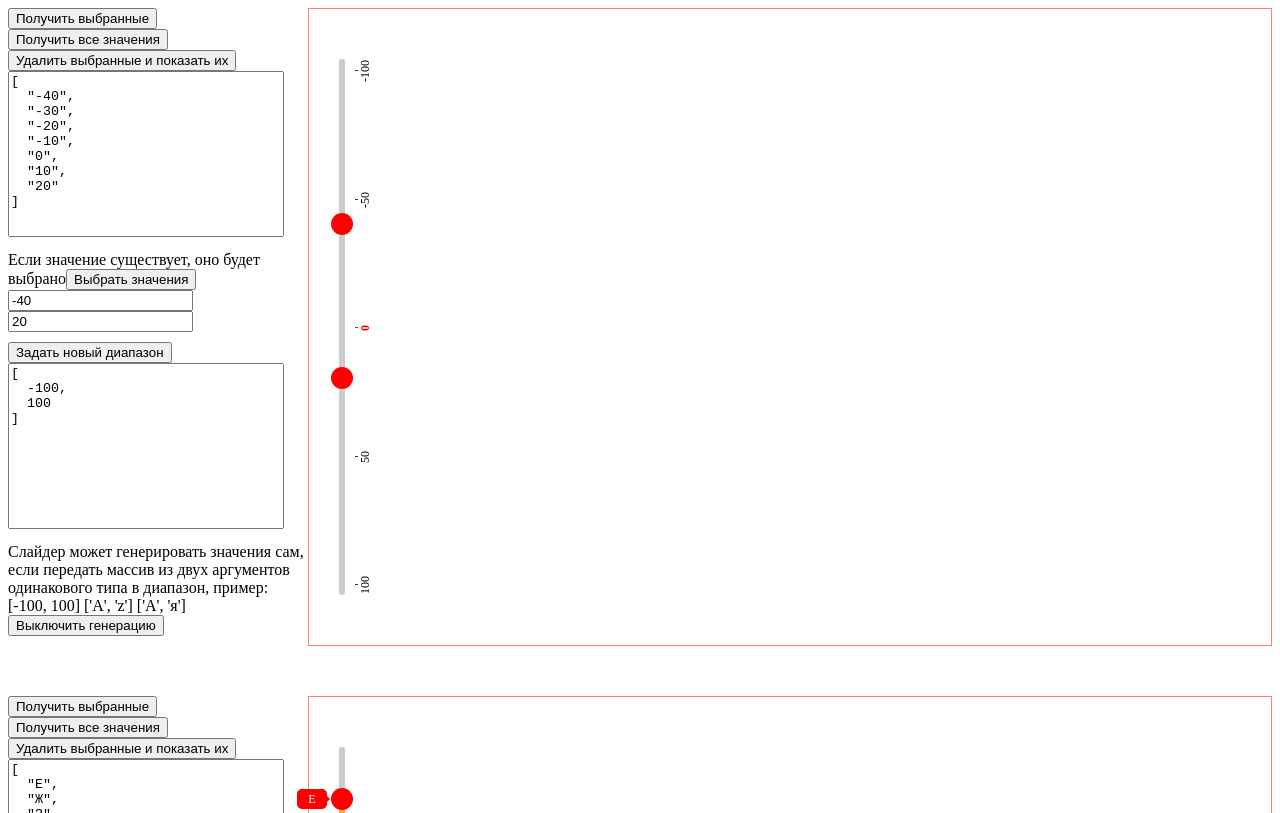
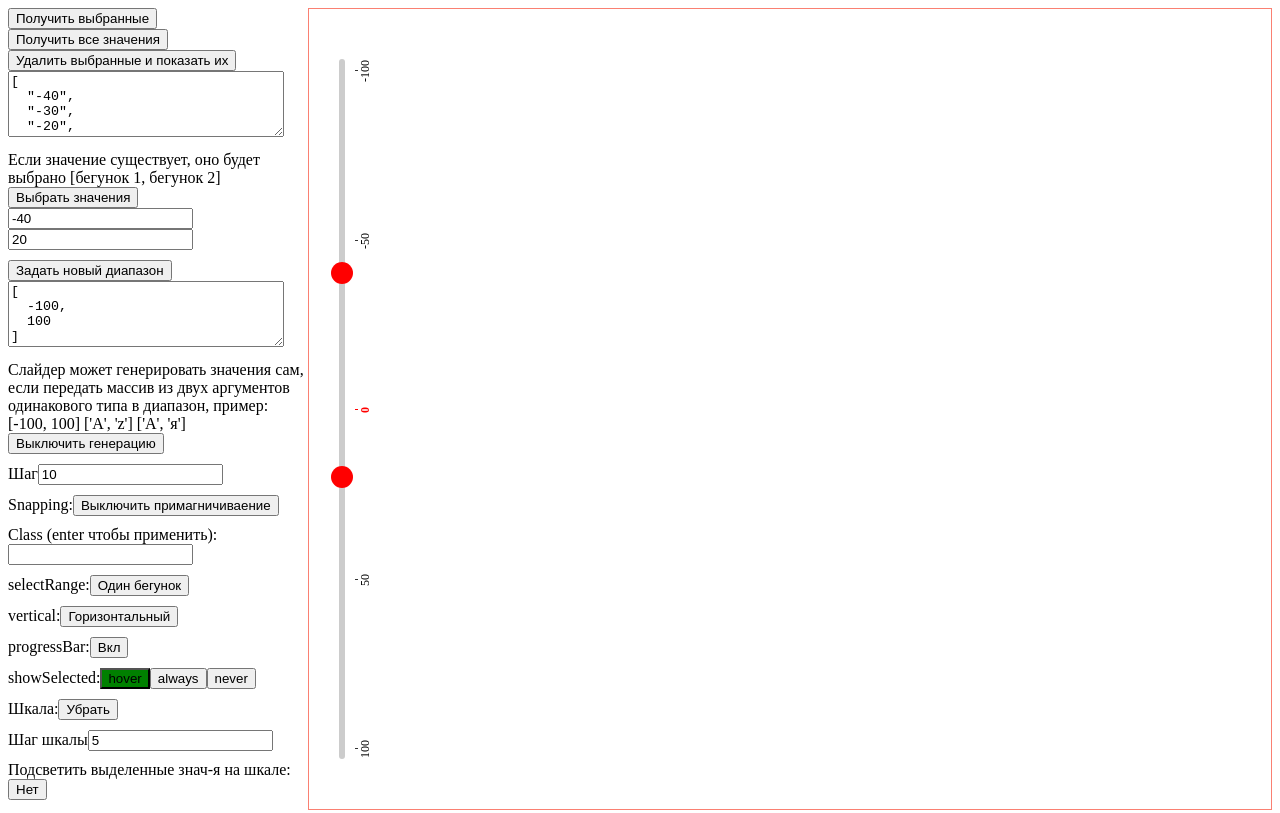
Before and after one commit to DanilShapilov/sliderPlugin, a website: page docs/first-attempt/index.html in a window 1280 px wide. Shown: the top 813 px of the page. Drawn offline with nearby package versions, Linux system fonts and the light colour scheme.

Commit message:
controls are ready

```diff
--- a/docs/first-attempt/index.css
+++ b/docs/first-attempt/index.css
@@ -22,8 +22,8 @@ textarea{
   width: 90%;
   max-width: 90%;
   min-width: 90%;
-  height: 160px;
-  resize: none;
+  height: 60px;
+  resize: vertical;
 }
 
 .sliderPlugin1,
--- a/docs/first-attempt/index.js
+++ b/docs/first-attempt/index.js
@@ -71,6 +71,16 @@ class CreateControls {
     this.$main.append(this.chooseValue())
     this.$main.append(this.newRange())
     this.$main.append(this.generateValues())
+    this.$main.append(this.changeStep())
+    this.$main.append(this.snapping())
+    this.$main.append(this.changeClass())
+    this.$main.append(this.selectRange())
+    this.$main.append(this.vertical())
+    this.$main.append(this.progressBar())
+    this.$main.append(this.showSelected())
+    this.$main.append(this.showScale())
+    this.$main.append(this.scaleStep())
+    this.$main.append(this.scaleHighlighting())
   }
 
   selectedValues(){
@@ -113,7 +123,7 @@ class CreateControls {
     btn.textContent = 'Выбрать значения'
     btn.onclick = () => {this.methods.chooseValue(firstInput.value, lastInput === undefined ? undefined : lastInput.value)}
 
-    wrapper.append(`Если значение существует, оно будет выбрано`, btn, firstInput, lastInput ?? '')
+    wrapper.append(`Если значение существует, оно будет выбрано [бегунок 1, бегунок 2]`, btn, firstInput, lastInput ?? '')
     return wrapper
   }
 
@@ -148,17 +158,158 @@ class CreateControls {
     return wrapper
   }
 
-  // generateValues
-  // changeStep
-  // snapping
-  // changeClass
-  // selectRange
-  // vertical
-  // progressBar
-  // showSelected
-  // showScale
-  // scaleStep
-  // scaleHighlighting
+  changeStep(){
+    const wrapper = document.createElement('div')
+    const input = document.createElement("input")
+    input.type = "number"
+    input.value = this.methods._model.state.step
+    input.onchange = () => {
+      this.methods.changeStep(input.value)
+    }
+
+    wrapper.append(`Шаг`, input)
+    return wrapper
+  }
+
+  snapping(){
+    const wrapper = document.createElement('div')
+    const btn = document.createElement('button')
+    let snappingState = this.methods._model.state.snapping
+    btn.textContent = `${snappingState ? 'Выключить' : 'Включить'} примагничиваение`
+    btn.onclick = () => {
+      this.methods.snapping(!snappingState)
+      snappingState = !snappingState
+      btn.textContent = `${snappingState ? 'Выключить' : 'Включить'} примагничиваение`
+    }
+
+    wrapper.append(`Snapping:`, btn)
+    return wrapper
+  }
+
+  changeClass(){
+    const wrapper = document.createElement('div')
+    const input = document.createElement("input")
+    input.value = this.methods._model.state.class
+    input.onchange = () => {
+      this.methods.changeClass(input.value)
+    }
+
+    wrapper.append(`Class (enter чтобы применить):`, input)
+    return wrapper
+  }
+
+  selectRange(){
+    const wrapper = document.createElement('div')
+    const btn = document.createElement('button')
+    let selectRangeState = this.methods._model.state.selectRange
+    btn.textContent = `${selectRangeState ? 'Один бегунок' : 'Два бегунка'}`
+    btn.onclick = () => {
+      this.methods.selectRange(!selectRangeState)
+      selectRangeState = !selectRangeState
+      btn.textContent = `${selectRangeState ? 'Один бегунок' : 'Два бегунка'}`
+    }
+
+    wrapper.append(`selectRange:`, btn)
+    return wrapper
+  }
+
+  vertical(){
+    const wrapper = document.createElement('div')
+    const btn = document.createElement('button')
+    let verticalState = this.methods._model.state.vertical
+    btn.textContent = `${verticalState ? 'Горизонтальный' : 'Вертикальный'}`
+    btn.onclick = () => {
+      this.methods.vertical(!verticalState)
+      verticalState = !verticalState
+      btn.textContent = `${verticalState ? 'Горизонтальный' : 'Вертикальный'}`
+    }
+
+    wrapper.append(`vertical:`, btn)
+    return wrapper
+  }
+
+  progressBar(){
+    const wrapper = document.createElement('div')
+    const btn = document.createElement('button')
+    let progressBarState = this.methods._model.state.progressBar
+    btn.textContent = `${progressBarState ? 'Выкл' : 'Вкл'}`
+    btn.onclick = () => {
+      this.methods.progressBar(!progressBarState)
+      progressBarState = !progressBarState
+      btn.textContent = `${progressBarState ? 'Выкл' : 'Вкл'}`
+    }
+
+    wrapper.append(`progressBar:`, btn)
+    return wrapper
+  }
+
+  showSelected(){
+    const wrapper = document.createElement('div')
+    const btnOnHover = document.createElement('button')
+    const btnAlways = document.createElement('button')
+    const btnNever = document.createElement('button')
+
+    const showSelectedState = this.methods._model.state.showSelected
+
+    btnOnHover.textContent = `hover`
+    btnAlways.textContent = `always`
+    btnNever.textContent = `never`
+    $(btnOnHover).css('backgroundColor', btnOnHover.textContent === showSelectedState ? 'green' : '')
+    $(btnAlways).css('backgroundColor', btnAlways.textContent === showSelectedState ? 'green' : '')
+    $(btnNever).css('backgroundColor', btnNever.textContent === showSelectedState ? 'green' : '')
+
+
+    btnOnHover.onclick = () => this.methods.showSelected('hover')
+    btnAlways.onclick = () => this.methods.showSelected('always')
+    btnNever.onclick = () => this.methods.showSelected('never')
+
+    wrapper.append(`showSelected:`, btnOnHover, btnAlways, btnNever)
+    return wrapper
+  }
+
+  showScale(){
+    const wrapper = document.createElement('div')
+    const btn = document.createElement('button')
+    let showScaleState = this.methods._model.state.showScale
+    btn.textContent = `${showScaleState ? 'Убрать' : 'Показать'}`
+    btn.onclick = () => {
+      this.methods.showScale(!showScaleState)
+      showScaleState = !showScaleState
+      btn.textContent = `${showScaleState ? 'Убрать' : 'Показать'}`
+    }
+
+    wrapper.append(`Шкала:`, btn)
+    return wrapper
+  }
+
+  scaleStep(){
+    const wrapper = document.createElement('div')
+    const input = document.createElement("input")
+    input.type = "number"
+    input.value = this.methods._model.state.scaleStep
+    input.onchange = () => {
+      this.methods.scaleStep(+input.value)
+    }
+
+    wrapper.append(`Шаг шкалы`, input)
+    return wrapper
+  }
+
+  scaleHighlighting(){
+    const wrapper = document.createElement('div')
+    const btn = document.createElement('button')
+    let scaleHighlightingState = this.methods._model.state.scaleHighlighting
+    btn.textContent = `${scaleHighlightingState ? 'Нет' : 'Да'}`
+    btn.onclick = () => {
+      this.methods.scaleHighlighting(!scaleHighlightingState)
+      scaleHighlightingState = !scaleHighlightingState
+      btn.textContent = `${scaleHighlightingState ? 'Нет' : 'Да'}`
+    }
+
+    wrapper.append(`Подсветить выделенные знач-я на шкале:`, btn)
+    return wrapper
+  }
+
 
   get methods(){
     return $(this.$slider).data('sliderPlugin')
```
